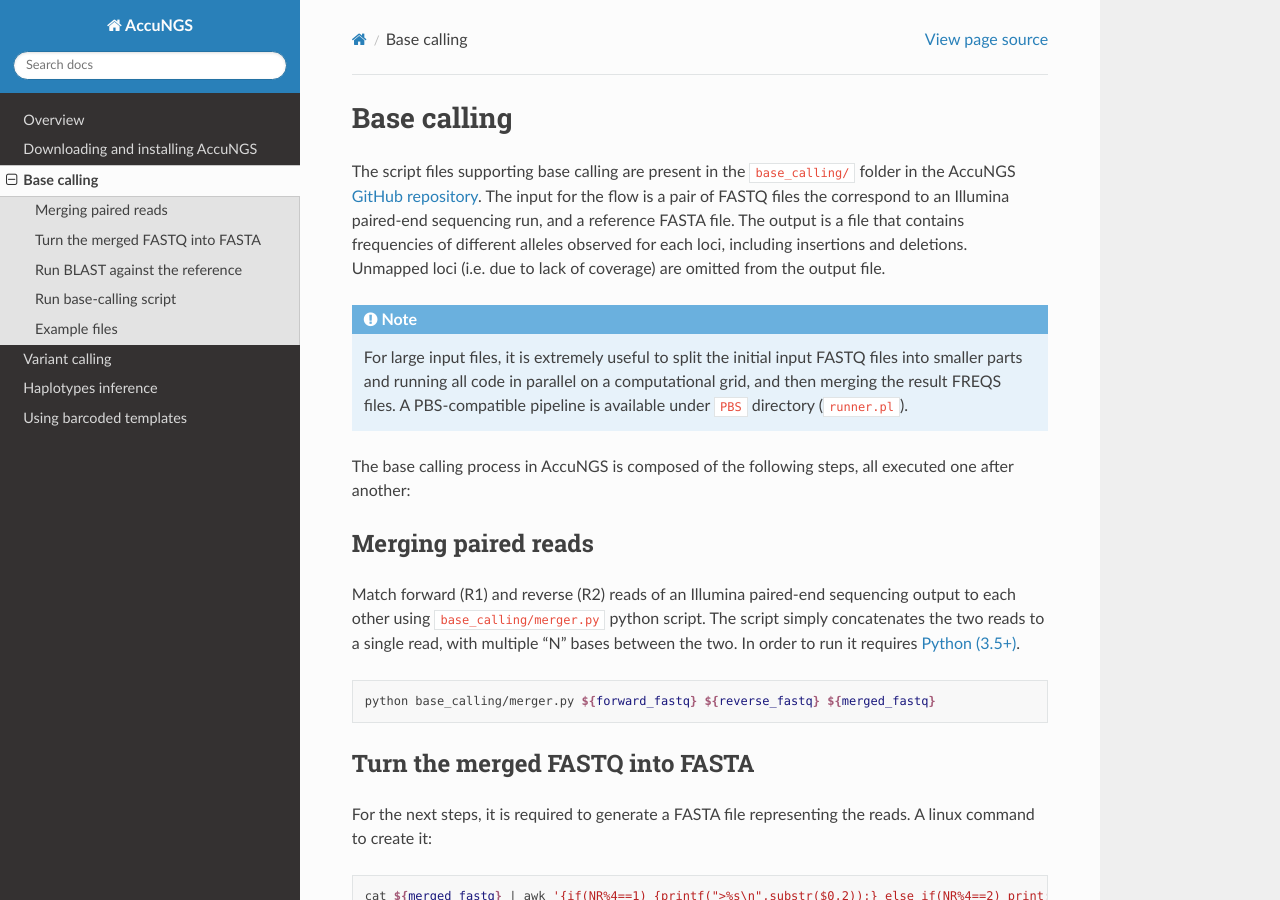
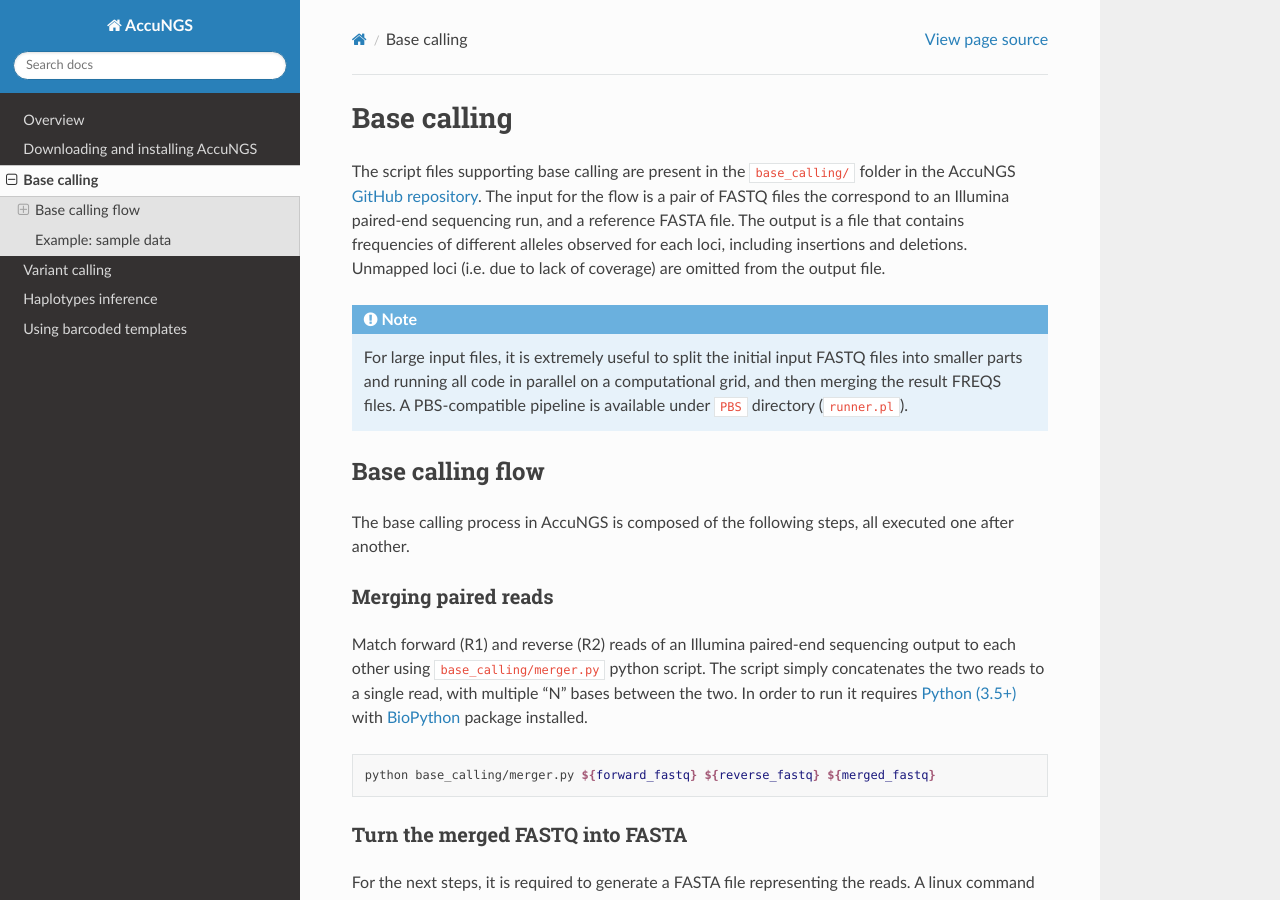
Before and after one commit to Stern-Lab/AccuNGS, a Sphinx documentation site: the page built from docs/source/basecall.rst, in a window 1280 px wide and 900 px high. Built offline with Sphinx 7.4.7 and the Read the Docs theme 2.0.0, drawn with Linux system fonts in a browser that asks for light colours; formulas are drawn with MathJax 3; some of the changed text lies outside the part shown.

Commit message:
Improve doc

```diff
--- a/docs/source/basecall.rst
+++ b/docs/source/basecall.rst
@@ -1,6 +1,7 @@
 .. _Python (3.5+): https://www.python.org/downloads/
 .. _Perl (5.26+): https://www.perl.org/get.html
 .. _Blast (2.2+): https://blast.ncbi.nlm.nih.gov/Blast.cgi?PAGE_TYPE=BlastDocs&DOC_TYPE=Download
+.. _BioPython: https://biopython.org/
 .. _GitHub repository: https://github.com/SternLabTAU/AccuNGS/
 
 Base calling
@@ -17,14 +18,18 @@
     A PBS-compatible pipeline is available under ``PBS`` directory
     (``runner.pl``).
 
-The base calling process in AccuNGS is composed of the following steps, all executed one after another:
+
+Base calling flow
+#################
+
+The base calling process in AccuNGS is composed of the following steps, all executed one after another.
 
 Merging paired reads
 ^^^^^^^^^^^^^^^^^^^^
 Match forward (R1) and reverse (R2) reads of an Illumina paired-end sequencing
 output to each other using ``base_calling/merger.py`` python script. The script simply
 concatenates the two reads to a single read, with multiple "N" bases between
-the two. In order to run it requires `Python (3.5+)`_.
+the two. In order to run it requires `Python (3.5+)`_ with `BioPython`_ package installed.
 
 .. code-block:: bash
 
@@ -97,12 +102,14 @@
 
 The output of this chain of scripts is similar to this :download:`example output file <examples/example_output.freqs>`, and contains frequencies of different alleles observed for each loci, including insertions and deletions.
 
-Example files
-^^^^^^^^^^^^^
-Here are two example files for :download:`Forward (R1) <examples/example_input_S1_L001_R1_001.fastq.gz>` and
+Example: sample data
+####################
+Here are two example files for
+:download:`Forward (R1) <examples/example_input_S1_L001_R1_001.fastq.gz>` and
 :download:`Reverse (R2) <examples/example_input_S1_L001_R2_001.fastq.gz>` FASTQ files.
-Together with a :download:`Reference FASTA file <examples/example_reference.fasta>` the step can be executed,
-to output the following :download:`output file <examples/example_output.freqs>`.
+Together with a :download:`Reference FASTA file <examples/example_reference.fasta>`
+the base calling flow can be executed, to output the following
+:download:`output file <examples/example_output.freqs>`.
 
 .. code-block:: bash
 
```
Also changed, not shown: docs/source/haplotypes.rst (+13 -0 lines), docs/source/overview.rst (+20 -0 lines), docs/source/variants.rst (+14 -4 lines).
